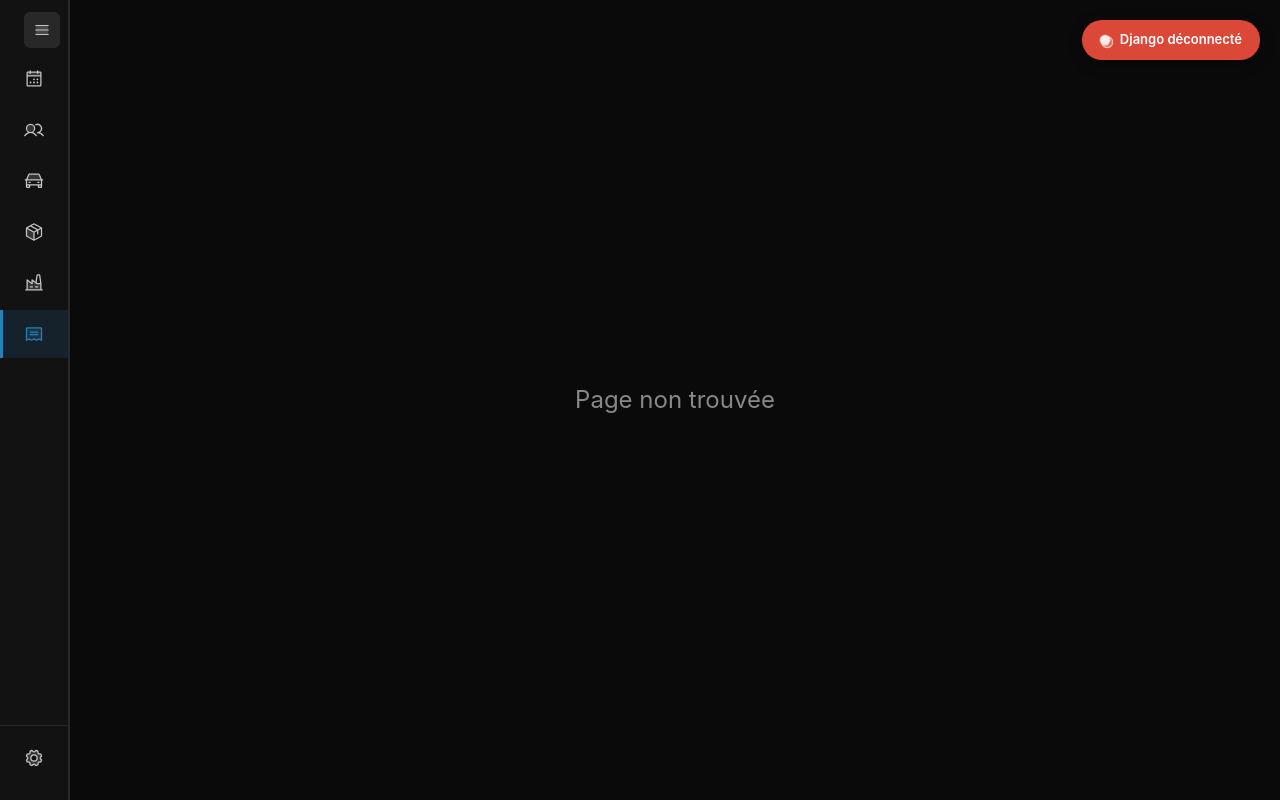
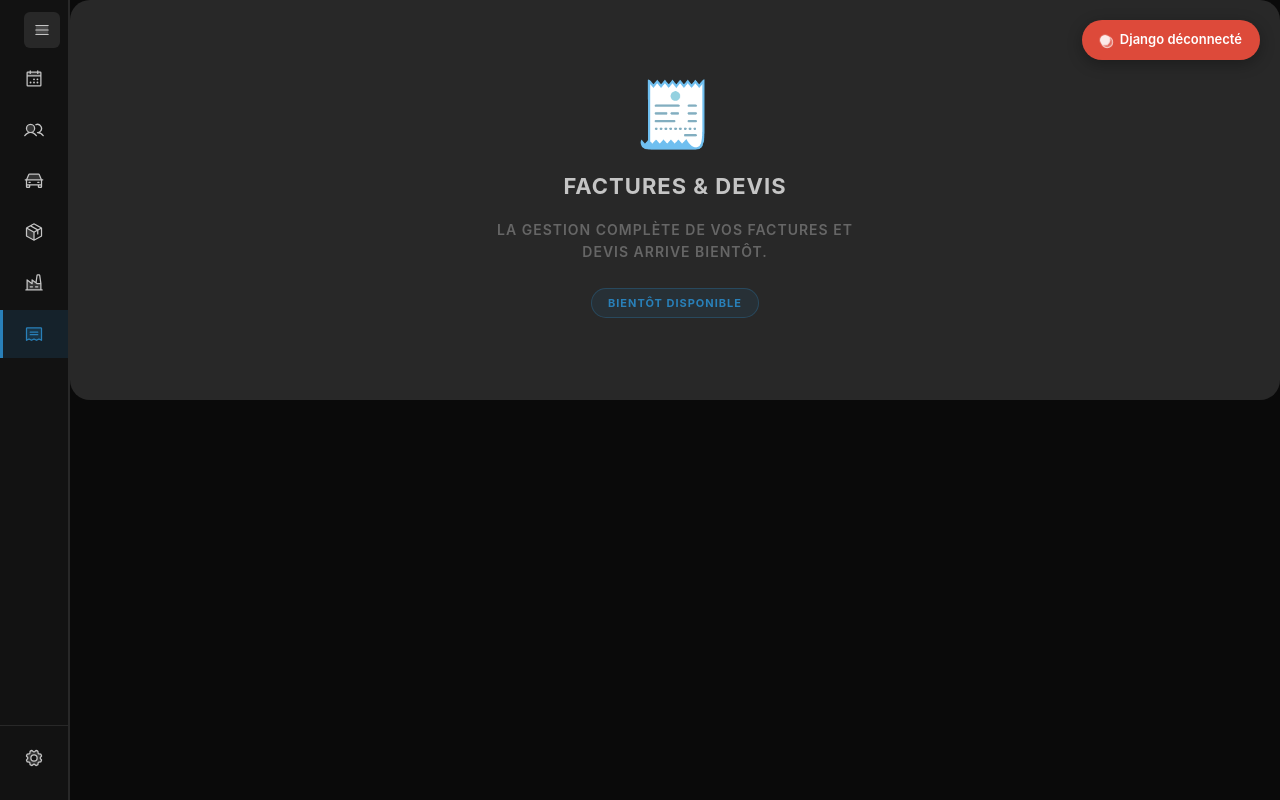
Before and after one commit to DamXxs/Lintorn, a React (Create React App) app in the folder damxscorp/frontend/: page /factures in a window 1280 px wide. Built offline with nearby package versions, Linux system fonts and the light colour scheme; no server answers.

Commit message:
Ajout de composant pour éviter les rep (a ajouter dans les codes) + ajout de comingsoon pour ne pas laisser une page vierge

```diff
--- a/damxscorp/frontend/src/App.js
+++ b/damxscorp/frontend/src/App.js
@@ -10,6 +10,8 @@ import StockVueEnsemble from './pages/Stock/StockVueEnsemble';
 import ClientList from './pages/Clients/ClientList';
 import VehicleList from './pages/Vehicles/VehicleList';
 import Parametres from './pages/Parametres/Parametres';
+import Fournisseurs from './pages/Fournisseurs/Fournisseurs';
+import Factures from './pages/Factures/Factures';
 import './App.css';
 
 const App = () => {
@@ -35,6 +37,8 @@ const App = () => {
                 <Route path="/stock"       element={<StockVueEnsemble />} />
                 <Route path="/clients"     element={<ClientList />} />
                 <Route path="/vehicles"    element={<VehicleList />} />
+                <Route path="/fournisseurs" element={<Fournisseurs />} />
+                <Route path="/factures"     element={<Factures />} />
                 <Route path="/parametres"  element={<Parametres />} />
                 <Route path="*"            element={<div className="page-404">Page non trouvée</div>} />
               </Routes>
--- /dev/null
+++ b/damxscorp/frontend/src/components/shared/ComingSoon.css
@@ -0,0 +1,46 @@
+/* /frontend/src/components/shared/ComingSoon.css */
+
+.coming-soon {
+  display: flex;
+  flex-direction: column;
+  align-items: center;
+  justify-content: center;
+  min-height: 400px;
+  gap: 16px;
+  padding: 40px;
+  text-align: center;
+}
+
+.coming-soon__icon {
+  font-size: 64px;
+  line-height: 1;
+  margin-bottom: 8px;
+}
+
+.coming-soon__title {
+  font-size: 22px;
+  font-weight: 700;
+  color: var(--text);
+  margin: 0;
+}
+
+.coming-soon__description {
+  font-size: 14px;
+  color: #666;
+  max-width: 400px;
+  line-height: 1.6;
+  margin: 0;
+}
+
+.coming-soon__badge {
+  font-size: 11px;
+  font-weight: 700;
+  text-transform: uppercase;
+  letter-spacing: 1px;
+  color: var(--accent);
+  background: rgba(41, 128, 185, 0.1);
+  border: 1px solid rgba(41, 128, 185, 0.3);
+  padding: 6px 16px;
+  border-radius: 20px;
+  margin-top: 8px;
+}
--- /dev/null
+++ b/damxscorp/frontend/src/components/shared/ComingSoon.jsx
@@ -0,0 +1,32 @@
+// /frontend/src/components/shared/ComingSoon.jsx
+import React from 'react';
+import './ComingSoon.css';
+
+/**
+ * 🚧 Composant ComingSoon
+ *
+ * Affiche un placeholder "fonctionnalité à venir"
+ *
+ * Utilisation :
+ *   <ComingSoon
+ *     title="Gestion du Stock"
+ *     description="La gestion complète du stock arrive bientôt."
+ *   />
+ *
+ * Props :
+ *   title       : string — nom de la feature
+ *   description : string — description courte (optionnel)
+ *   icon        : string — emoji (optionnel, défaut 🚧)
+ */
+const ComingSoon = ({ title, description, icon = '🚧' }) => (
+  <div className="coming-soon">
+    <div className="coming-soon__icon">{icon}</div>
+    <h2 className="coming-soon__title">{title}</h2>
+    {description && (
+      <p className="coming-soon__description">{description}</p>
+    )}
+    <span className="coming-soon__badge">Bientôt disponible</span>
+  </div>
+);
+
+export default ComingSoon;
--- /dev/null
+++ b/damxscorp/frontend/src/pages/Factures/Factures.jsx
@@ -0,0 +1,13 @@
+// /frontend/src/pages/Factures/Factures.jsx
+import React from 'react';
+import ComingSoon from '../../components/shared/ComingSoon';
+
+const Factures = () => (
+  <ComingSoon
+    title="Factures & Devis"
+    description="La gestion complète de vos factures et devis arrive bientôt."
+    icon="🧾"
+  />
+);
+
+export default Factures;
--- /dev/null
+++ b/damxscorp/frontend/src/pages/Fournisseurs/Fournisseurs.jsx
@@ -0,0 +1,13 @@
+// /frontend/src/pages/Fournisseurs/Fournisseurs.jsx
+import React from 'react';
+import ComingSoon from '../../components/shared/ComingSoon';
+
+const Fournisseurs = () => (
+  <ComingSoon
+    title="Gestion des Fournisseurs"
+    description="Gérez vos fournisseurs et automatisez vos commandes de pièces."
+    icon="🏭"
+  />
+);
+
+export default Fournisseurs;
--- a/damxscorp/frontend/src/pages/Stock/StockVueEnsemble.jsx
+++ b/damxscorp/frontend/src/pages/Stock/StockVueEnsemble.jsx
@@ -59,6 +59,16 @@ const StockVueEnsemble = () => {
         }
     };
 
+    return (
+        <ComingSoon
+        title="Gestion du Stock"
+        description="La gestion complète du stock de pièces arrive bientôt."
+        icon="📦"
+    />
+);
+
+    /* REACTIVER QUAND LE MODULE SERA OPERATIONNEL --
+
     if (loading) {
         return (
             <div className="stock-loading">
@@ -76,7 +86,7 @@ const StockVueEnsemble = () => {
             </div>
         );
     }
-
+    -------------------------------------------------- */
     return (
         <div className="stock-vue-ensemble">
             {/* EN-TÊTE */}
```
Also changed, not shown: damxscorp/frontend/src/components/shared/HistoriqueList.jsx (added), damxscorp/frontend/src/components/shared/Modal.jsx (added), damxscorp/frontend/src/components/shared/StatutBadge.jsx (added), damxscorp/frontend/src/components/shared/forms.css (added).
